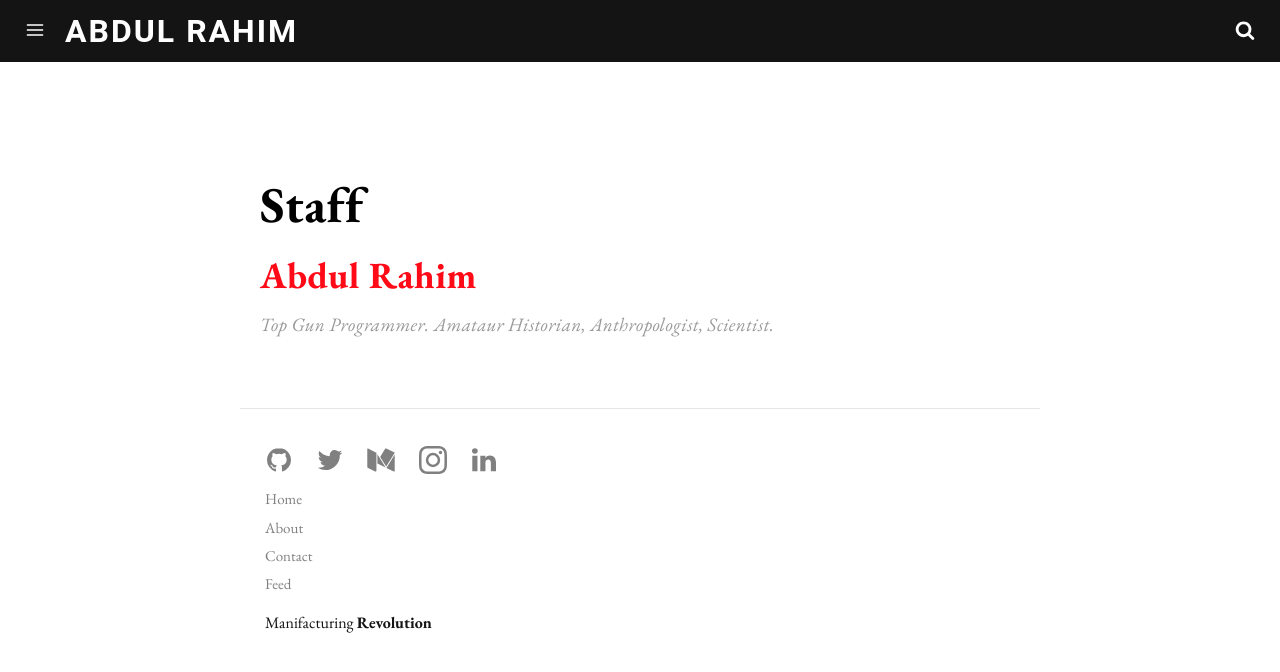
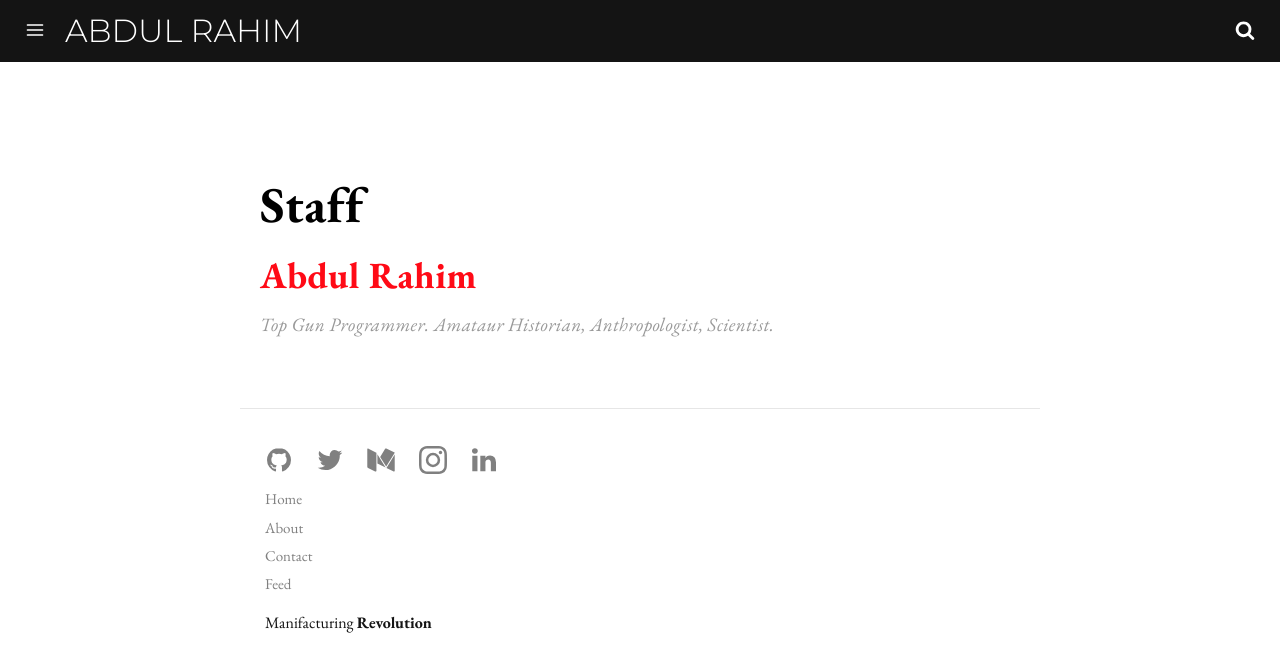
Before and after one commit to abdulrahim2002/thinkersclub, a Jekyll site: the page built from staff.html, in a window 1280 px wide. Shown: the top 672 px of the page. Built offline with Jekyll 4.4.1, drawn with Linux system fonts in a browser that asks for light colours; a script that is not in the unit is left out.

Commit message:
TitleFontMinix

```diff
--- a/_includes/head.html
+++ b/_includes/head.html
@@ -89,6 +89,8 @@
     <!-- Fonts -->
     <!-- <link href="https://fonts.googleapis.com/css?family=Titillium+Web:300,400,700" rel="stylesheet"> -->
     <link href="https://fonts.googleapis.com/css?family=EB+Garamond:400,400i,700&display=swap" rel="stylesheet">
+    <!-- <link href="https://fonts.googleapis.com/css2?family=Playfair+Display:wght@600&display=swap" rel="stylesheet"> -->
+    <link href="https://fonts.googleapis.com/css2?family=Montserrat:wght@300&display=swap" rel="stylesheet">
 
 
     <link rel="stylesheet" href="{{ '/assets/css/styles.css' | prepend: site.baseurl }}">
--- a/_sass/_header.scss
+++ b/_sass/_header.scss
@@ -17,15 +17,17 @@
   }
 
   .logo {
+    @include logoFont();
+
     display: inline-block;
     margin: 0;
     height: rem(32px);
     line-height: rem(32px);
 
-    font-family: 'OPTIBodoni-Antiqua', 'Roboto', 'Palatino Linotype', 'Times New Roman', Times, serif;
-    src: url('../fonts/OPTIBodoni-Antiqua.otf') format('opentype'),
-    url('../fonts/OPTIBodoni-Antiqua.woff2') format('woff2');
-    letter-spacing: 2px; /* Adjust the value to your preference */
+    // font-family: 'OPTIBodoni-Antiqua', 'Roboto', 'Palatino Linotype', 'Times New Roman', Times, serif;
+    // src: url('../fonts/OPTIBodoni-Antiqua.otf') format('opentype'),
+    // url('../fonts/OPTIBodoni-Antiqua.woff2') format('woff2');
+    // letter-spacing: 2px; /* Adjust the value to your preference */
 
     a {
       display: block;
--- a/_sass/_mixins.scss
+++ b/_sass/_mixins.scss
@@ -8,6 +8,18 @@
   font-family: "EB Garamond", "Titillium Web", "Helvetica Neue", Helvetica, sans-serif;
   font-weight: $weight;
   font-style: normal;
+}
+
+// @mixin logoFont($weight: 600){
+//   font-family: 'Playfair Display', serif;
+//   font-weight: $weight;
+//   letter-spacing: 2px;
+// }
+
+@mixin logoFont($weight: 300){
+  font-family: 'Montserrat', sans-serif;
+  font-weight: $weight;
+  // letter-spacing: 0.5px;
 }
 
 // @mixin titleFont($weight: normal) {
```
